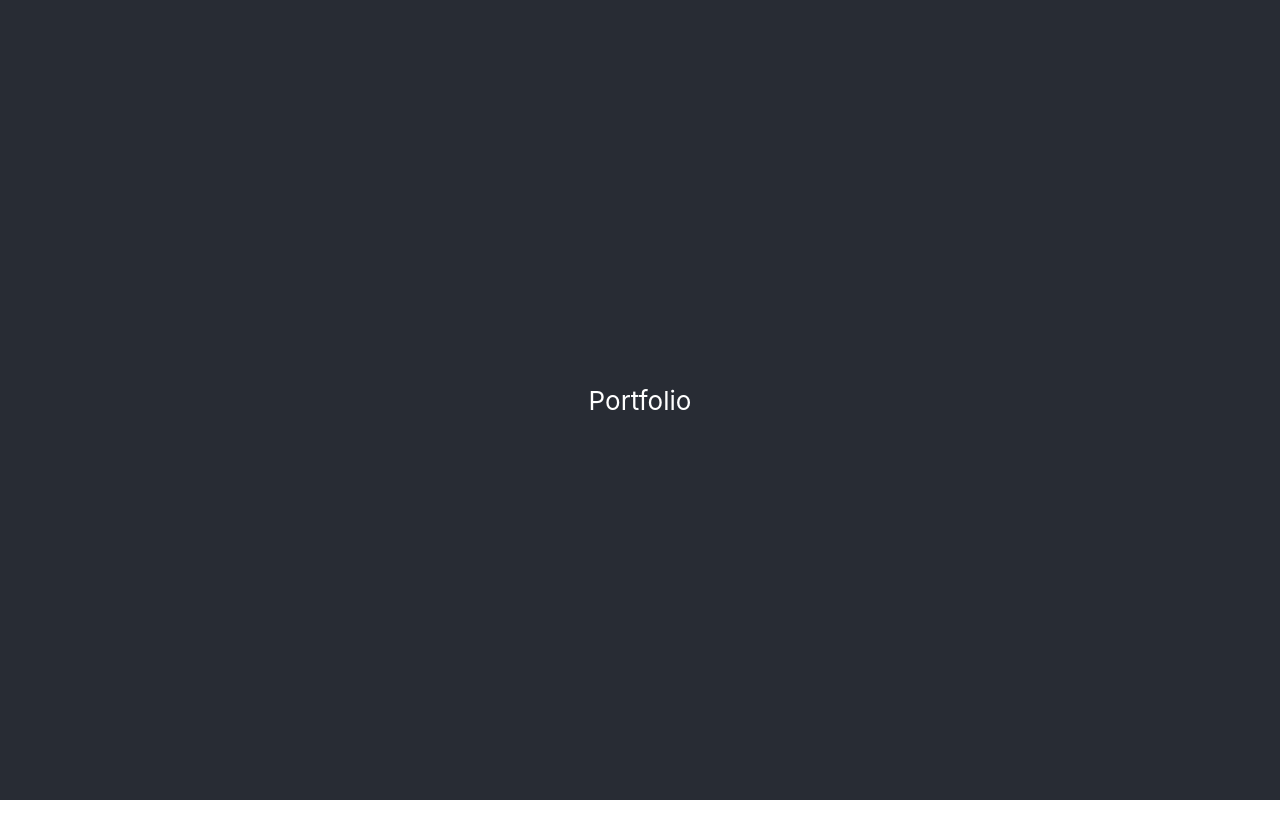
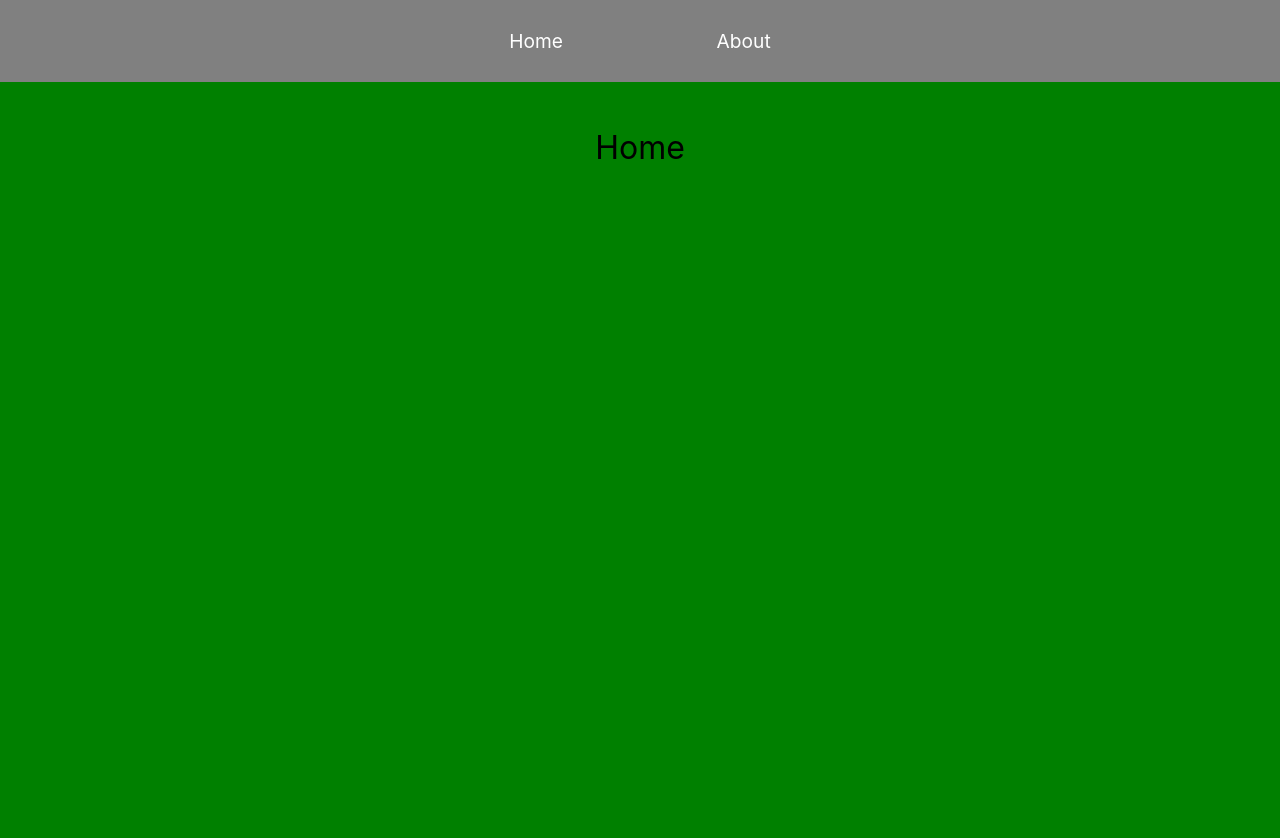
Before and after one commit to alineswinkels/PhotographyPortfolio, a React (Create React App) app in the folder app/: page / in a window 1280 px wide. Shown: the top 838 px of the page. Before the commit the page ends 800 px from the top, so only its background shows below. Built offline with nearby package versions, Linux system fonts and the light colour scheme.

Commit message:
test for deploy

```diff
--- a/app/package.json
+++ b/app/package.json
@@ -7,8 +7,10 @@
     "@testing-library/jest-dom": "^5.17.0",
     "@testing-library/react": "^13.4.0",
     "@testing-library/user-event": "^13.5.0",
+    "framer-motion": "^4.1.17",
     "react": "^18.2.0",
     "react-dom": "^18.2.0",
+    "react-router-dom": "^6.16.0",
     "react-scripts": "^2.1.3",
     "web-vitals": "^2.1.4"
   },
--- a/app/src/App.css
+++ b/app/src/App.css
@@ -13,15 +13,50 @@
   }
 }
 
-.App-header {
-  background-color: #282c34;
-  min-height: 100vh;
+.navigation {
+  position: fixed;
+  z-index: 1;
+  width: 100%;
+  background: gray;
   display: flex;
-  flex-direction: column;
-  align-items: center;
   justify-content: center;
-  font-size: calc(10px + 2vmin);
+}
+
+.navigation-item {
   color: white;
+  margin: 0 4em;
+  padding: 1.5em 0;
+  text-decoration: none;
+  font-size: 1.2em;
+}
+
+.page {
+  display: flex;
+  justify-content: center;
+  background: green;
+  font-size: 2em;
+  height: 100vh;
+  padding-top: 4em;
+}
+
+.slide-in {
+  position: fixed;
+  top: 0;
+  left: 0;
+  width: 100%;
+  height: 100vh;
+  background: rgba(0,0,0,0.2);
+  transform-origin: bottom;
+}
+
+.slide-out {
+  position: fixed;
+  top: 0;
+  left: 0;
+  width: 100%;
+  height: 100vh;
+  background: orange;
+  transform-origin: top;
 }
 
 .App-link {
--- a/app/src/App.js
+++ b/app/src/App.js
@@ -1,16 +1,26 @@
 import logo from './logo.svg';
 import './App.css';
 import React, { Component }  from 'react';
+import { Routes, Route, useLocation } from "react-router-dom";
+import { AnimatePresence } from 'framer-motion';
+
+import NavBar from './Components/NavBar';
+import Home from './Components/Home';
+import About from './Components/About';
 
 function App() {
+  const location = useLocation();
+
   return (
-    <div className="App">
-      <header className="App-header">
-        <p>
-          Portfolio
-        </p>
-      </header>
-    </div>
+    <>
+      <NavBar />
+      {/* <AnimatePresence exitBeforeEnter> */}
+        <Routes location={location} key={location.pathname}>
+          <Route path="/" element={<Home />} />
+          <Route path="/about" element={<About />} />
+        </Routes>
+      {/* </AnimatePresence> */}
+    </>
   );
 }
 
--- /dev/null
+++ b/app/src/Components/About.js
@@ -0,0 +1,22 @@
+import React from "react";
+// import transition from "../transition";
+import {motion} from "framer-motion";
+
+const About = () => {
+    return (
+        <motion.div
+        className="container text-center  bg-black"
+        initial={{ opacity: 0 }}
+        animate={{ opacity: 1 }}
+        exit={{ opacity: 0 }}
+        transition={{ duration: 1 }}
+                // transition={{ duration: 1, ease: [0.22, 1, 0.36, 1]}}
+        >
+        <div className="page">
+            About
+        </div>
+        </motion.div>
+    )
+}
+
+export default About;
--- /dev/null
+++ b/app/src/Components/Home.js
@@ -0,0 +1,21 @@
+import React from "react";
+// import transition from "../transition";
+import {motion} from "framer-motion";
+
+const Home = () => {
+    return (
+        <motion.div
+        className="container text-center  bg-black"
+        initial={{ opacity: 0 }}
+        animate={{ opacity: 1 }}
+        exit={{ opacity: 0 }}
+        transition={{ duration: 1 }}
+        >
+        <div className="page">
+            Home
+        </div>
+        </motion.div>
+    )
+}
+
+export default Home;
--- /dev/null
+++ b/app/src/Components/NavBar.js
@@ -0,0 +1,13 @@
+import React from "react";
+import {Link} from "react-router-dom";
+
+const NavBar = () => {
+    return (
+        <div className="navigation">
+            <Link className="navigation-item" to="/">Home</Link>
+            <Link className="navigation-item" to="/about">About</Link>
+        </div>
+    )
+}
+
+export default NavBar;
--- a/app/src/index.js
+++ b/app/src/index.js
@@ -3,11 +3,16 @@ import ReactDOM from 'react-dom/client';
 import './index.css';
 import App from './App';
 import reportWebVitals from './reportWebVitals';
+import { BrowserRouter as Router, Routes, Route } from "react-router-dom";
 
 const root = ReactDOM.createRoot(document.getElementById('root'));
 root.render(
   <React.StrictMode>
-    <App />
+    <Router>
+      <Routes>
+        <Route path="/*" element={<App />} />
+      </Routes>
+    </Router>
   </React.StrictMode>
 );
 
```
Also changed, not shown: 2 other files (tests, documents, lock files or other folders).
